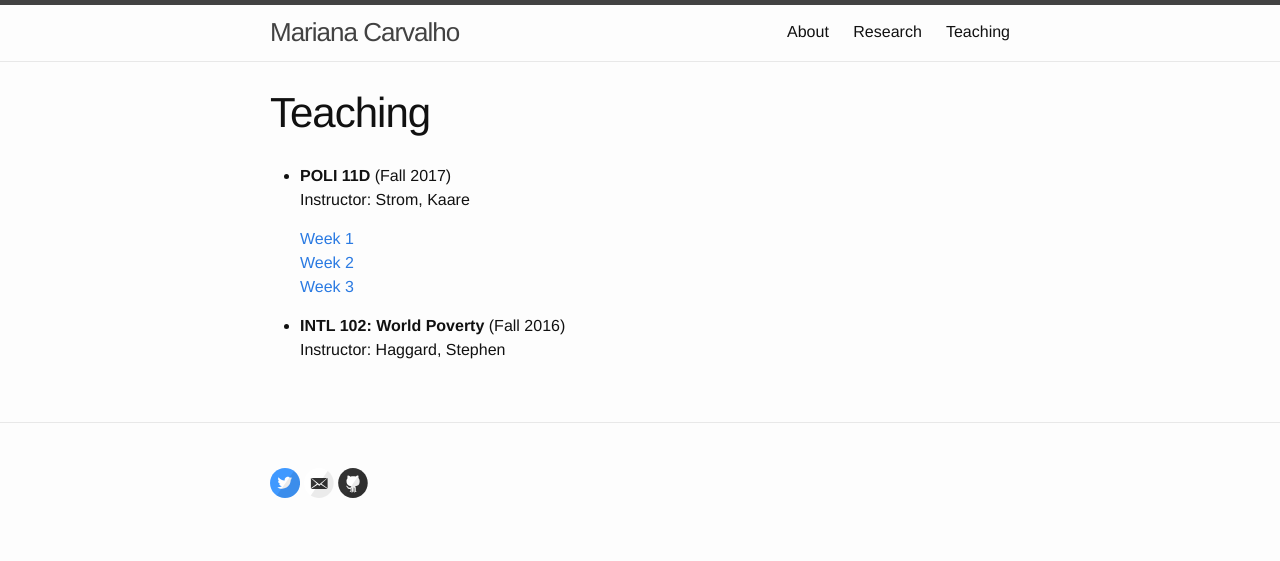
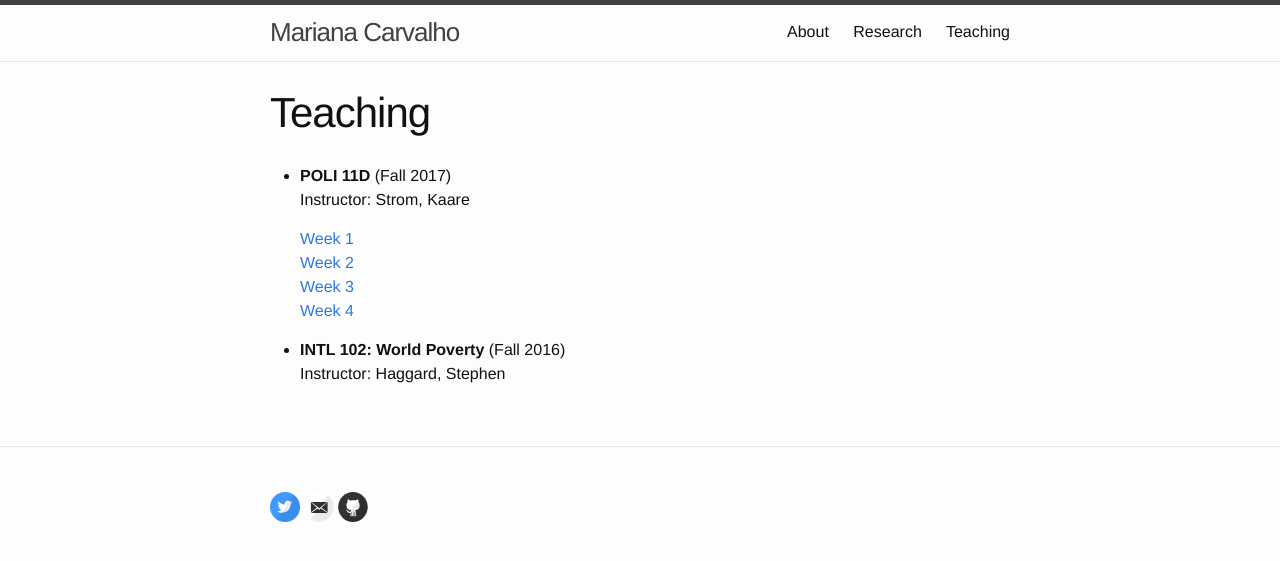
Before and after one commit to mariana-carvalho/mariana-carvalho.github.io, a Jekyll site: the page built from teaching.md, in a window 1280 px wide. Shown: the top 561 px of the page. Built offline with Jekyll 4.4.1, drawn with Linux system fonts in a browser that asks for light colours.

Commit message:
slidesweek4

```diff
--- a/teaching.md
+++ b/teaching.md
@@ -9,7 +9,9 @@ Instructor:  Strom, Kaare
 
   [Week 1](/files/POLI11-Week1.pdf) \\
   [Week 2](/files/POLI11-Week2.pdf) \\
-  [Week 3](/files/POLI11-Week3.pdf)
+  [Week 3](/files/POLI11-Week3.pdf) \\
+  [Week 4](/files/POLI11-Week4.pdf)
+
 
 * **INTL 102: World Poverty** (Fall 2016) \\
 Instructor: Haggard, Stephen
```
